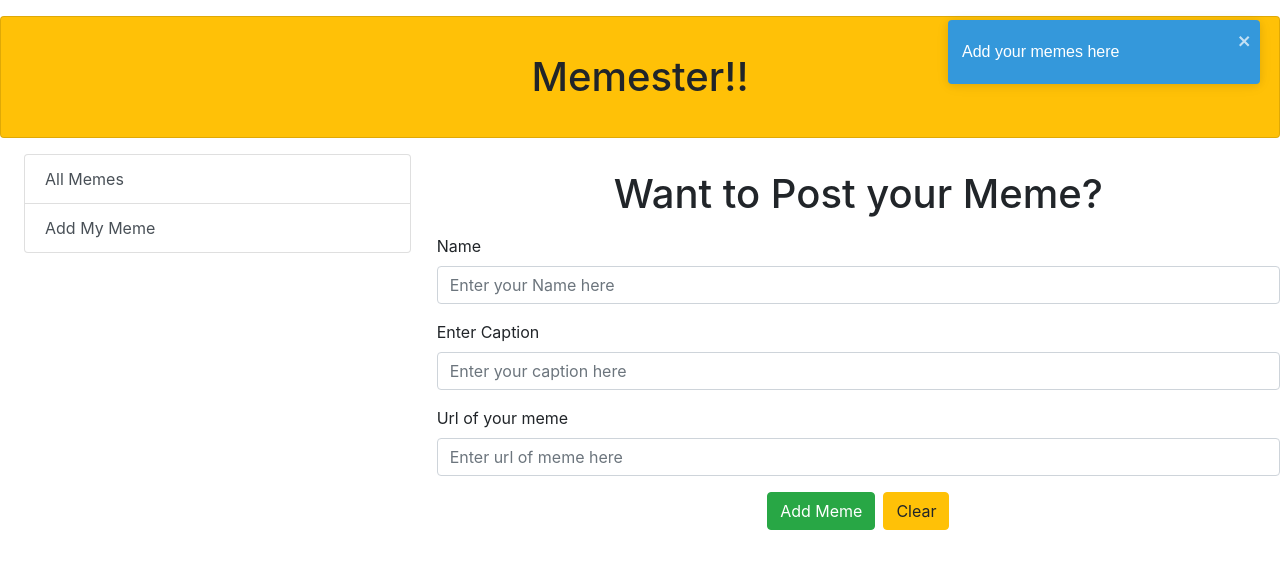
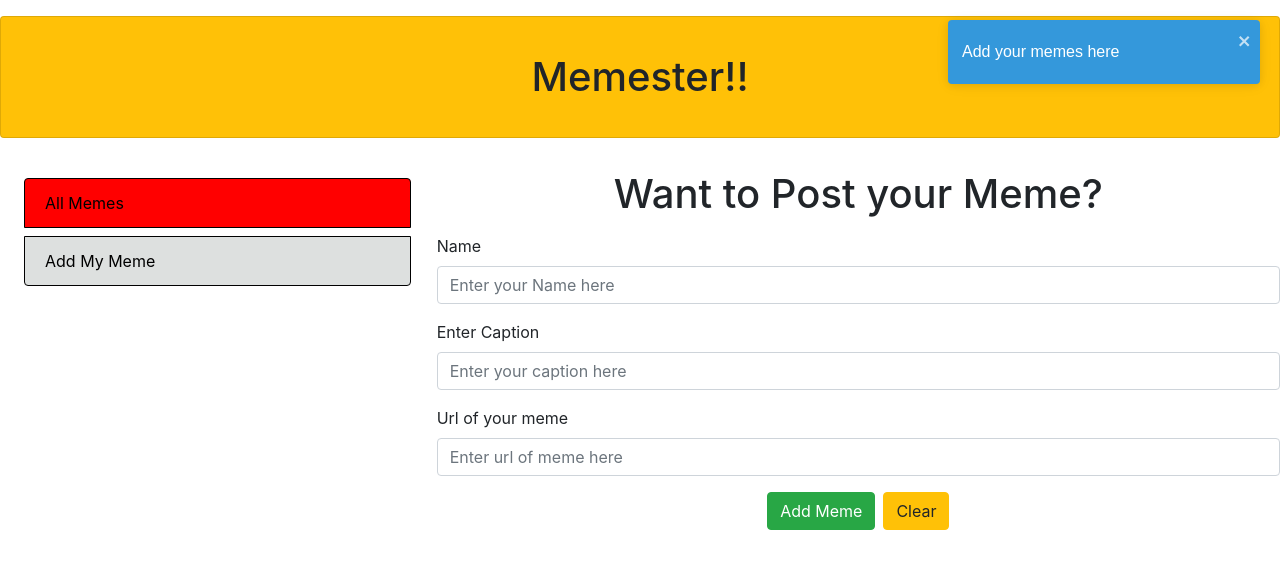
Before and after one commit to anmol1point0/Xmeme-Frontend, a React (Create React App) app: page /add-memes in a window 1280 px wide. Shown: the top 568 px of the page. Built offline with nearby package versions, Linux system fonts and the light colour scheme.

Commit message:
final draft  of meme frontend

```diff
--- a/src/App.js
+++ b/src/App.js
@@ -20,9 +20,9 @@ function App() {
 
         <Row>
           <Col md={4}>
-              <Menus/>
               <br>
               </br>
+              <Menus/>
 
           </Col>
           <Col md={8}>
--- a/src/components/AddMemes.js
+++ b/src/components/AddMemes.js
@@ -40,18 +40,11 @@ const AddMemes=()=>{
     const redirect=()=>{
         history.push("/");
     }
-    const resetForm = () => {
-        setMemes({
-            ...meme,
-            name: '',
-            caption: '',
-            imageaddress: ' '
-        })
-     }
+
     <ToastContainer />
     return <Fragment>
         <h1 className="text-center my-3"> Want to Post your Meme?</h1>
-        <Form>
+        <Form onReset>
             <FormGroup >
                 <label for = "name">Name</label>
                 <Input
@@ -90,7 +83,7 @@ const AddMemes=()=>{
             </FormGroup>
             <Container className="text-center">
                 <Button type = "submit" color="success" onClick={handleForm} >Add Meme</Button>
-                <Button reset color="warning" className="ml-2"  >Clear</Button>
+                <Button type="reset" color="warning" className="ml-2"  >Clear</Button>
             </Container>
         </Form>
     </Fragment>
--- a/src/components/Memes.js
+++ b/src/components/Memes.js
@@ -9,7 +9,7 @@ const Memes=({meme})=>{
 
     return(
 
-        <Card className="text-center my-2" style={{backgroundColor:'powderblue'}}>
+        <Card className="text-center my-2" style={{border: '1px solid black',backgroundColor:'powderblue',width:"13", Height:"10"}}>
 
                 <CardTitle style={{ fontSize: 25, textAlign: "left"}}>
                     <i style={{fontWeight: 'bold'}}>Name</i>: {meme.name}
--- a/src/components/Menus.js
+++ b/src/components/Menus.js
@@ -4,11 +4,11 @@ import { ListGroup } from "reactstrap"
 
 const Menus=()=>{
     return(
-        <ListGroup style={{"margin-left":"20px"}}>
-            <Link className="list-group-item list-group-item-action mx-1" tag="a" to="/">
+        <ListGroup className = "my-500" style={{"margin-left":"20px"}}>
+            <Link style={{border: '1px solid black',"background":"red" ,"color":"black"}} className="list-group-item list-group-item-action mx-1" tag="a" to="/">
                 All Memes
             </Link>
-            <Link className="list-group-item list-group-item-action mx-1" tag="a" to="/add-memes">
+            <Link style={{border: '1px solid black',"color":"black","background":"#DDE0DF"}} className="list-group-item list-group-item-action mx-1 my-2" tag="a" to="/add-memes">
                 Add My Meme
             </Link>
 
```
Also changed, not shown: edits.txt (added).
